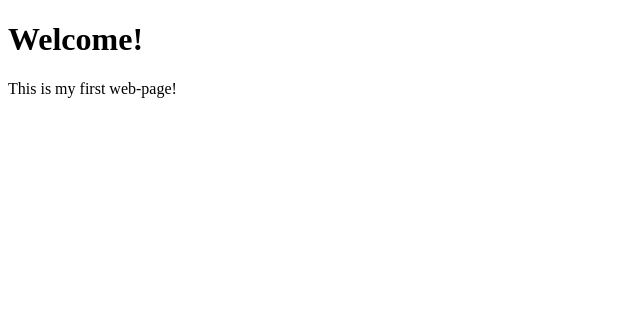
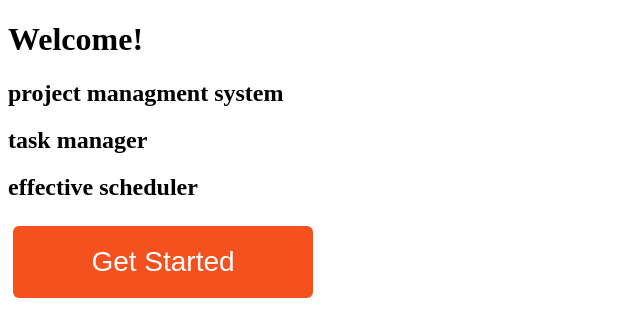
Before and after one commit to yarikzgurovskiy/webprogbaseLab1, a plain HTML site: page index.html in a window 1280 px wide. Shown: the whole page, without its empty margins (0-640 px from the left). Drawn offline with Linux system fonts and the light colour scheme.

Commit message:
add first pages

```diff
--- a/index.html
+++ b/index.html
@@ -1,13 +1,23 @@
 <!doctype html>
 <html lang="en">
 <head>
-  <meta charset="utf-8">
-  <title>MY FIRST SITE</title>
-  <meta name="description" content="MY FIRST SITE DESCRIPTION">
-  <meta name="author" content="MY NAME">
+    <meta charset="utf-8">
+    <title>HomePage</title>
+    <meta name="description" content="MY FIRST SITE DESCRIPTION">
+    <meta name="author" content="Yaroslav Zghurovskyi">
+    <link rel="stylesheet" href="stylesheets/style.css" type="text/css">
 </head>
 <body>
-  <h1>Welcome!</h1>
-  <p>This is my first web-page!</p>
+<div>
+    <h1>Welcome!</h1>
+</div>
+<h2>project managment system</h2>
+<h2>task manager</h2>
+<h2>effective scheduler</h2>
+<a href="projects.html">
+    <button class="button"><span>Get Started </span></button>
+</a>
+
+
 </body>
 </html>
--- /dev/null
+++ b/stylesheets/style.css
@@ -0,0 +1,39 @@
+.button {
+    display: inline-block;
+    border-radius: 6px;
+    background-color: #f4511e;
+    border: none;
+    color: #FFFFFF;
+    text-align: center;
+    font-size: 28px;
+    padding: 20px;
+    width: 300px;
+    transition: all 0.5s;
+    cursor: pointer;
+    margin: 5px;
+}
+
+.button span {
+    cursor: pointer;
+    display: inline-block;
+    position: relative;
+    transition: 0.5s;
+}
+
+.button span:after {
+    content: '\00bb';
+    position: absolute;
+    opacity: 0;
+    top: 0;
+    right: -20px;
+    transition: 0.5s;
+}
+
+.button:hover span {
+    padding-right: 25px;
+}
+
+.button:hover span:after {
+    opacity: 1;
+    right: 0;
+}
```
Also changed, not shown: projects.html (added, +12 -0 lines).
